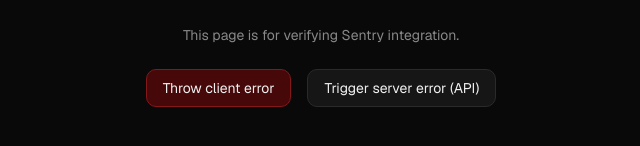
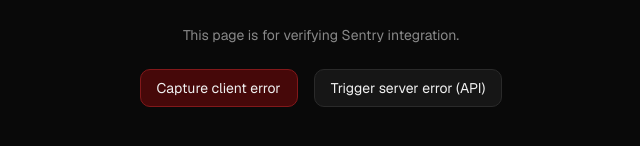
Before and after one commit to Abraham12611/unimble, a Next.js app in the folder apps/web/: page /sentry-test in a window 1280 px wide. Shown: the part 360-506 px from the top of the page, without its empty margins (319-959 px from the left). Built offline with nearby package versions, Linux system fonts and the light colour scheme; no server answers.

Commit message:
chore(monitoring): use explicit captureException in sentry-test button
Replace unhandled throw with Sentry.captureException() so the error
is reliably sent to Sentry regardless of window.onerror behavior.
Also adds a confirmation alert after capture.

```diff
--- a/apps/web/src/app/sentry-test/SentryTestButtons.tsx
+++ b/apps/web/src/app/sentry-test/SentryTestButtons.tsx
@@ -1,15 +1,21 @@
 "use client";
+
+import * as Sentry from "@sentry/nextjs";
 
 export function SentryTestButtons() {
   return (
     <div className="flex gap-4">
       <button
         onClick={() => {
-          throw new Error("Sentry test — client-side unhandled error");
+          const err = new Error("Sentry test — client-side captured error");
+          Sentry.captureException(err);
+          alert(
+            "Error captured — check Sentry dashboard and DevTools Network tab for sentry.io request"
+          );
         }}
         className="px-4 py-2 bg-red-950 border border-red-900 rounded-md text-sm hover:bg-red-900 transition-colors cursor-pointer"
       >
-        Throw client error
+        Capture client error
       </button>
       <button
         onClick={async () => {
```
